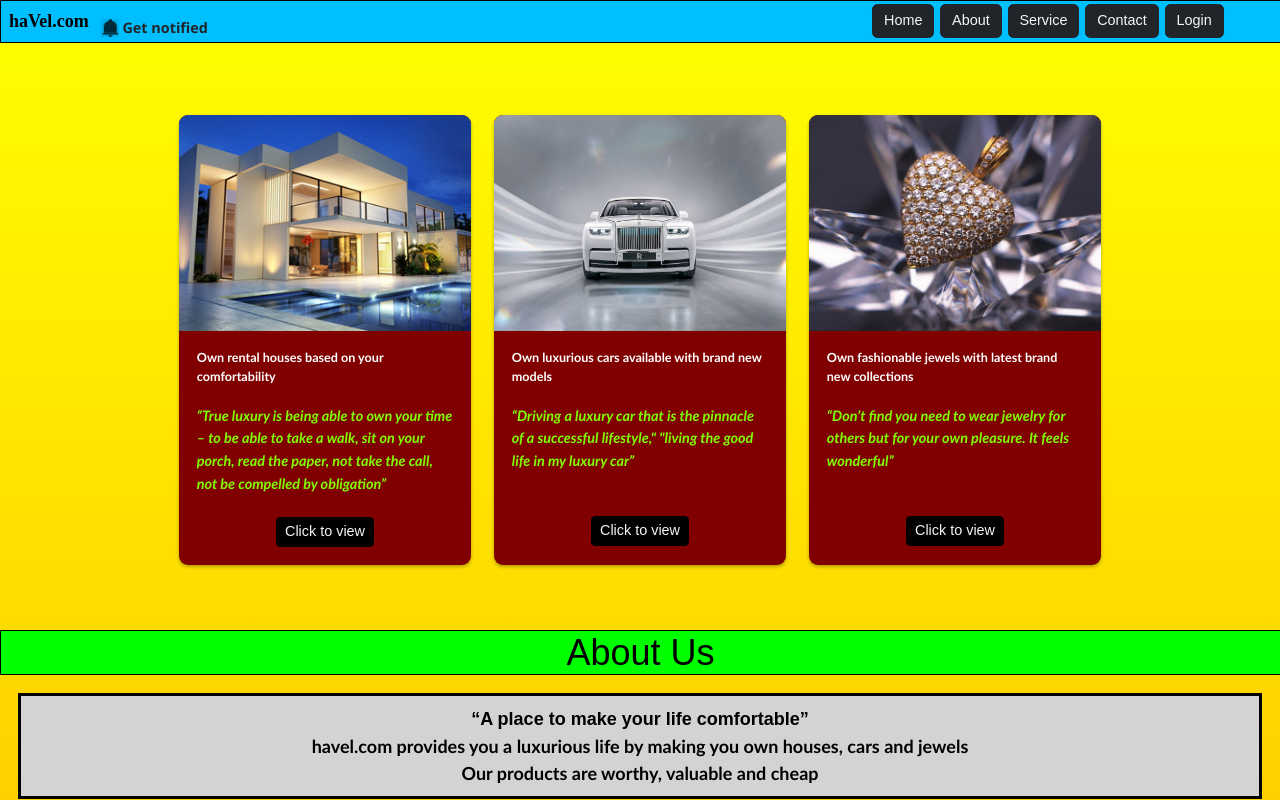
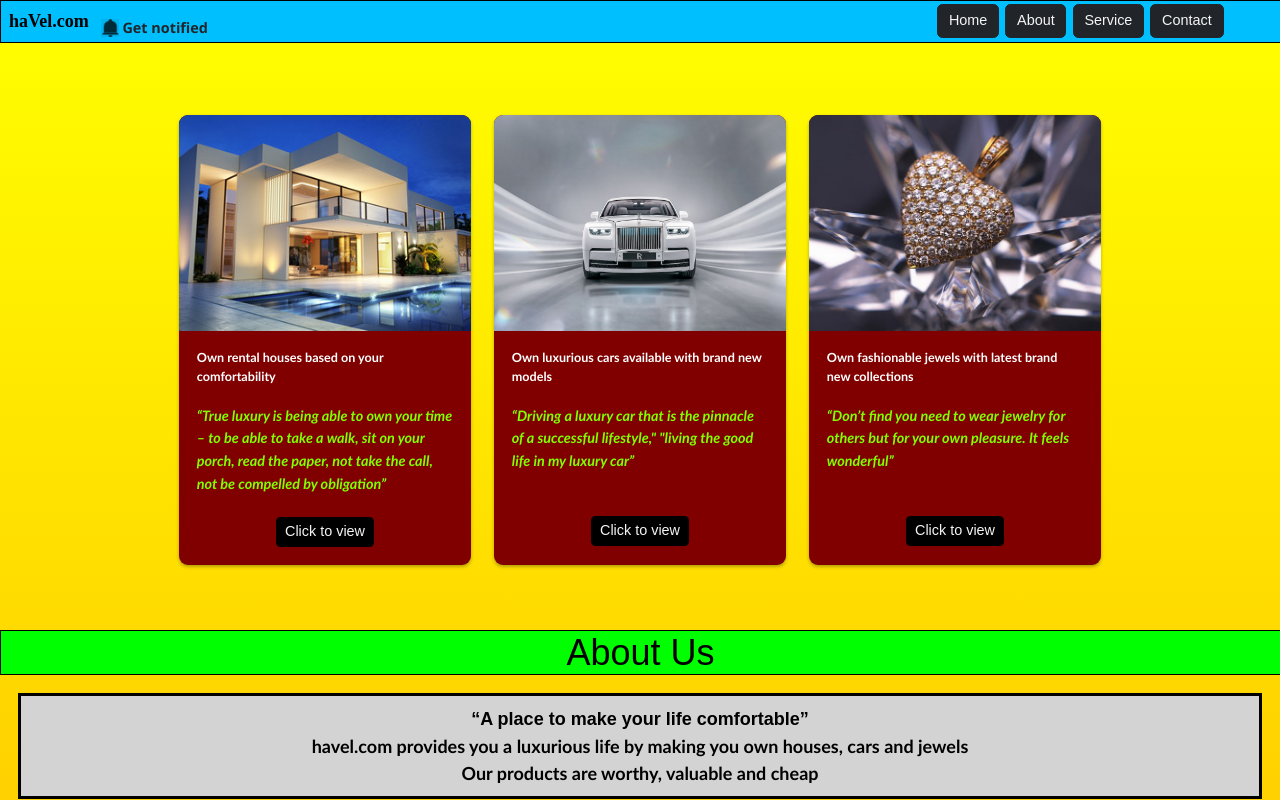
Before and after one commit to harishthangavelp/Capstone-Project, a React (Vite) app in the folder Marketplace-for-rental-equipment-frontend/Rental-Storet/: page / in a window 1280 px wide. Shown: the top 800 px of the page. Built offline with nearby package versions, Linux system fonts and the light colour scheme.

Commit message:
rental-market

```diff
--- a/Marketplace-for-rental-equipment-frontend/Rental-Storet/src/components/Home.jsx
+++ b/Marketplace-for-rental-equipment-frontend/Rental-Storet/src/components/Home.jsx
@@ -5,6 +5,8 @@ import "@fontsource/poppins/400.css"; // Specify weight
 import "@fontsource/poppins/400-italic.css";
 import Navigation from '../Navigation';
 import {Link} from 'react-router-dom'
+import { Fragment,PureComponent } from "react";
+import { NavLink } from "react-router-dom";
 
 import getDay from "date-fns/getDay";
 import parse from "date-fns/parse";
@@ -108,14 +110,17 @@ function Home(props) {
     <div class="centPad">
     <div class="topnav1">
       {/* <button type="button" class="flex-box btn btn-dark"><Link to = "/register" className='topbut' >Register</Link></button> */}
-      <button type="button" class="flex-box btn btn-dark" ><Link to = "/login" className='topbut'>Login</Link></button>
+      {/* <button type="button" class="flex-box btn btn-dark" ><Link to = "/login" className='topbut'>Login</Link></button> */}
       <button type="button" class="flex-box btn btn-dark"><Link to = "/contact" className='topbut'>Contact</Link></button>
       <button type="button" class="flex-box btn btn-dark"><Link to = "/service" className='topbut'>Service</Link></button>
       <button type="button" class="flex-box btn btn-dark"><Link to = "/about" className='topbut'>About</Link></button>
       <button type="button" class="flex-box btn btn-dark" ><Link to = "/" className='topbut'>Home</Link></button>
     </div>
 
-    <img src={userProf} className='usprof' width={'45px'} height={'45px'} />
+    <div>
+    <NavLink to = "/login" className='topbut'><img src={userProf} className='usprof' width={'45px'} height={'45px'} /></NavLink>
+    </div>
+
     <div className="hide"></div>
 
     <div class="modal fade"  id="exampleModal" tabindex="-1" aria-labelledby="exampleModalLabel" aria-hidden="true">
```
